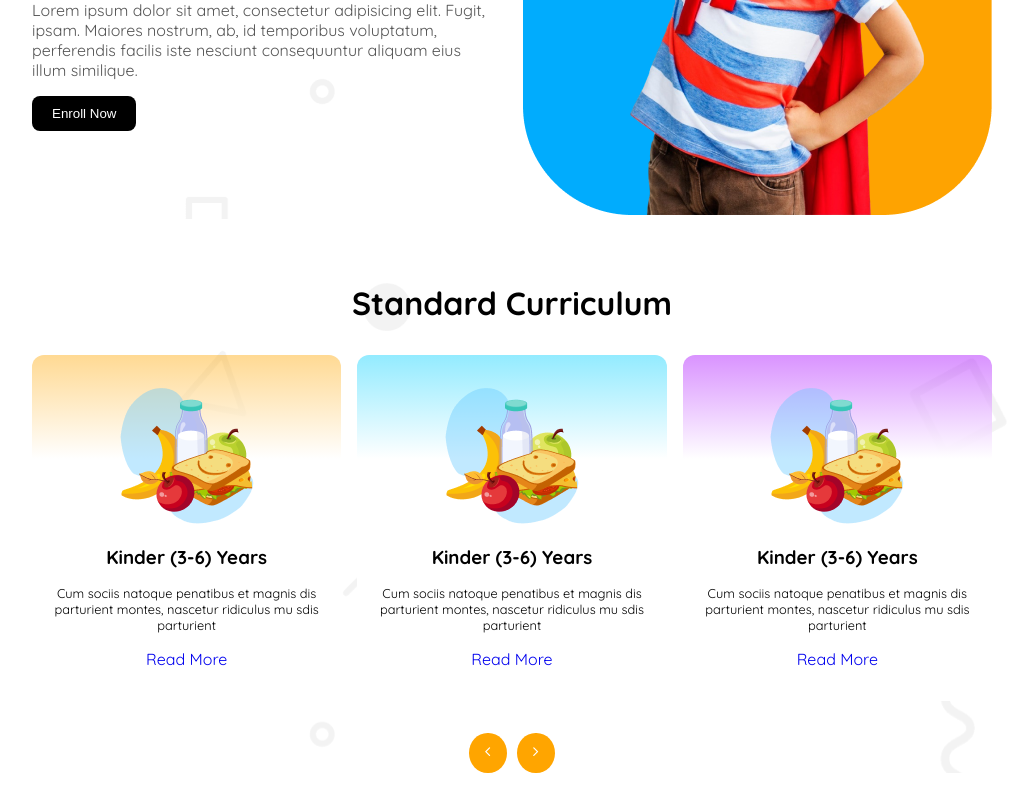
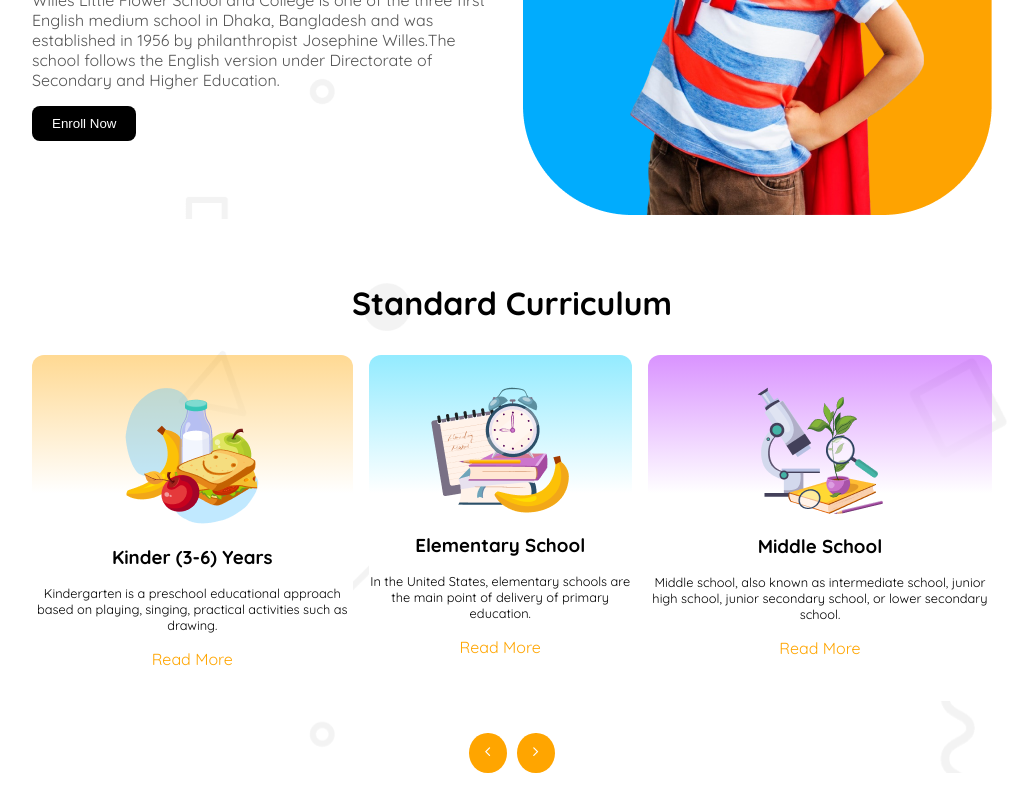
Before and after one commit to AminRahat/Kids-School-Assignment, a plain HTML site: page index.html in a window 1280 px wide. Shown: the part 490-1280 px from the top of the page, without its empty margins (128-1151 px from the left). Drawn offline with nearby package versions, Linux system fonts and the light colour scheme.

Commit message:
final push

```diff
--- a/index.html
+++ b/index.html
@@ -55,9 +55,10 @@
           students from small age <span class="blue">towards vision</span>
         </h1>
         <p class="hero-description">
-          Lorem ipsum dolor sit amet, consectetur adipisicing elit. Fugit,
-          ipsam. Maiores nostrum, ab, id temporibus voluptatum, perferendis
-          facilis iste nesciunt consequuntur aliquam eius illum similique.
+          Willes Little Flower School and College is one of the three first
+          English medium school in Dhaka, Bangladesh and was established in 1956
+          by philanthropist Josephine Willes.The school follows the English
+          version under Directorate of Secondary and Higher Education.
         </p>
         <button class="enroll">Enroll Now</button>
       </div>
@@ -72,26 +73,27 @@
           <img src="./assets/kinder.png" alt="kinder" />
           <h3 class="card-title">Kinder (3-6) Years</h3>
           <p class="card-description">
-            Cum sociis natoque penatibus et magnis dis parturient montes,
-            nascetur ridiculus mu sdis parturient
+            Kindergarten is a preschool educational approach based on playing,
+            singing, practical activities such as drawing.
           </p>
           <a href="#" class="read-more">Read More</a>
         </div>
         <div class="card">
-          <img src="./assets/kinder.png" alt="kinder" />
-          <h3 class="card-title">Kinder (3-6) Years</h3>
+          <img src="./assets/elementary.png" alt="kinder" />
+          <h3 class="card-title">Elementary School</h3>
           <p class="card-description">
-            Cum sociis natoque penatibus et magnis dis parturient montes,
-            nascetur ridiculus mu sdis parturient
+            In the United States, elementary schools are the main point of
+            delivery of primary education.
           </p>
           <a href="#" class="read-more">Read More</a>
         </div>
+
         <div class="card">
-          <img src="./assets/kinder.png" alt="kinder" />
-          <h3 class="card-title">Kinder (3-6) Years</h3>
+          <img src="./assets/middle.png" alt="kinder" />
+          <h3 class="card-title">Middle School</h3>
           <p class="card-description">
-            Cum sociis natoque penatibus et magnis dis parturient montes,
-            nascetur ridiculus mu sdis parturient
+            Middle school, also known as intermediate school, junior high
+            school, junior secondary school, or lower secondary school.
           </p>
           <a href="#" class="read-more">Read More</a>
         </div>
@@ -119,7 +121,7 @@
               <p class="story-text">
                 Beautiful branding for changes by Never Now in Australia.
                 Changes is a platform for open discussion in a ninclusive and
-                collborative environment. Providing the...
+                collborative environment.
               </p>
             </div>
           </div>
@@ -170,10 +172,10 @@
           <p>Kids School</p>
         </div>
         <p class="footer-text">
-          Lorem, ipsum dolor sit amet consectetur adipisicing elit. Magni ex
-          ipsam officia, iste repellat neque, earum libero explicabo
-          perspiciatis sunt modi, veritatis itaque numquam corporis eius
-          voluptatem nemo. Porro, autem? Fugiat sapiente cupiditate fugit quis.
+          Willes Little Flower School and College is one of the three first
+          English medium school in Dhaka, Bangladesh and was established in 1956
+          by philanthropist Josephine Willes.The school follows the English
+          version under Directorate of Secondary and Higher Education.
         </p>
       </div>
       <div class="footer-links">
@@ -205,6 +207,6 @@
         </div>
       </div>
     </footer>
-    <marquee class="blink">All rights reserved &copysr;</marquee>
+    <marquee class="blink">All rights reserved by MD RUHUL AMIN RAHAT;</marquee>
   </body>
 </html>
--- a/style.css
+++ b/style.css
@@ -150,14 +150,17 @@ body {
   padding-block: 2rem;
   border-radius: 12px;
 }
+#card-3 {
+  margin-top: 1 rem;
+}
 .card:first-child {
-  background-image: linear-gradient(rgba(255, 166, 0, 0.425), white 30%);
+  background-image: linear-gradient(rgba(255, 166, 0, 0.425), white 40%);
 }
 .card:nth-child(2) {
-  background-image: linear-gradient(rgba(0, 208, 255, 0.425), white 30%);
+  background-image: linear-gradient(rgba(0, 208, 255, 0.425), white 40%);
 }
 .card:last-child {
-  background-image: linear-gradient(rgba(166, 0, 255, 0.425), white 30%);
+  background-image: linear-gradient(rgba(166, 0, 255, 0.425), white 40%);
 }
 
 .slider-btn {
@@ -192,7 +195,9 @@ body {
   border-radius: 1rem;
   overflow: hidden;
 }
-
+.read-more {
+  color: orange;
+}
 .story-main {
   grid-column: 1/3;
   grid-row: 1/3;
```
